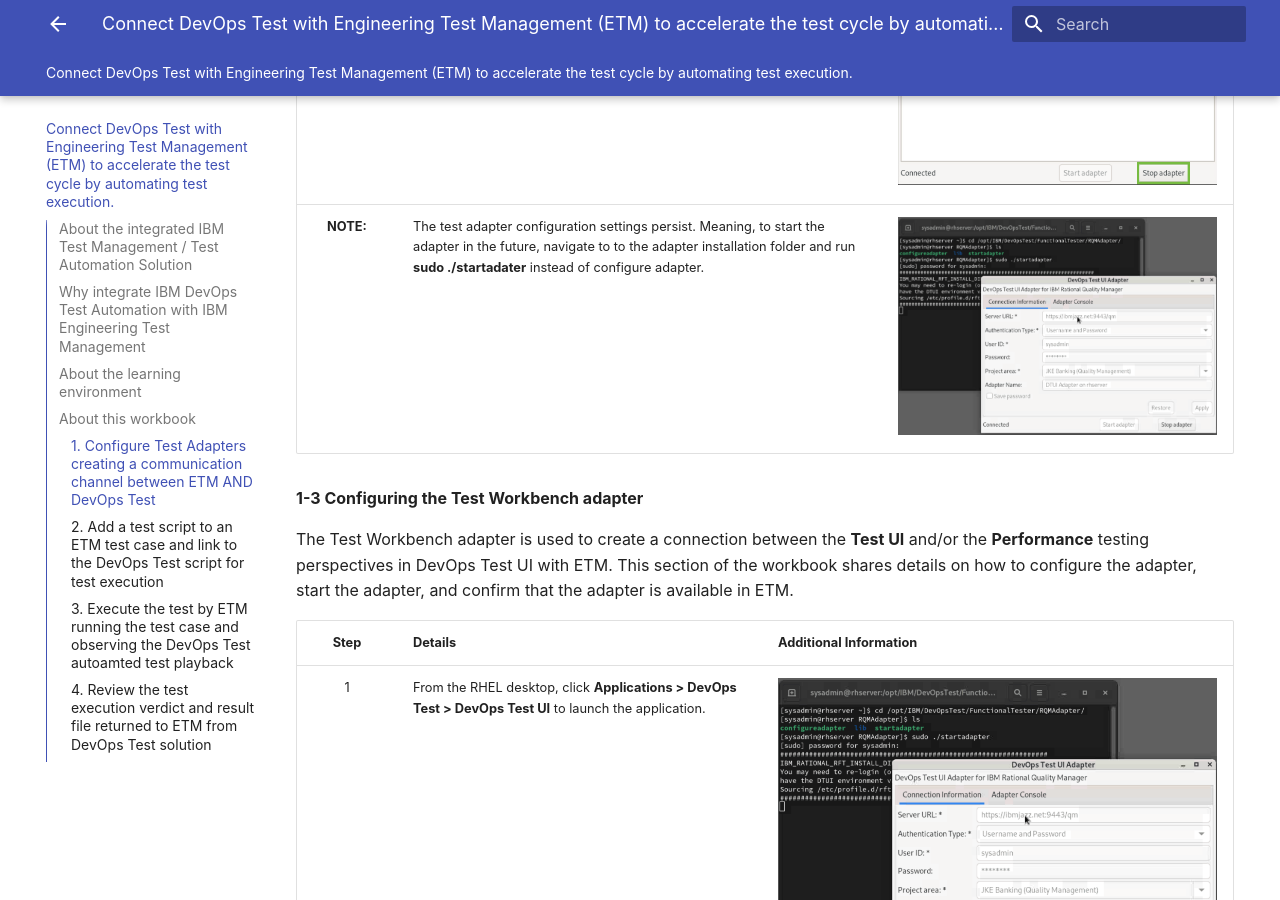
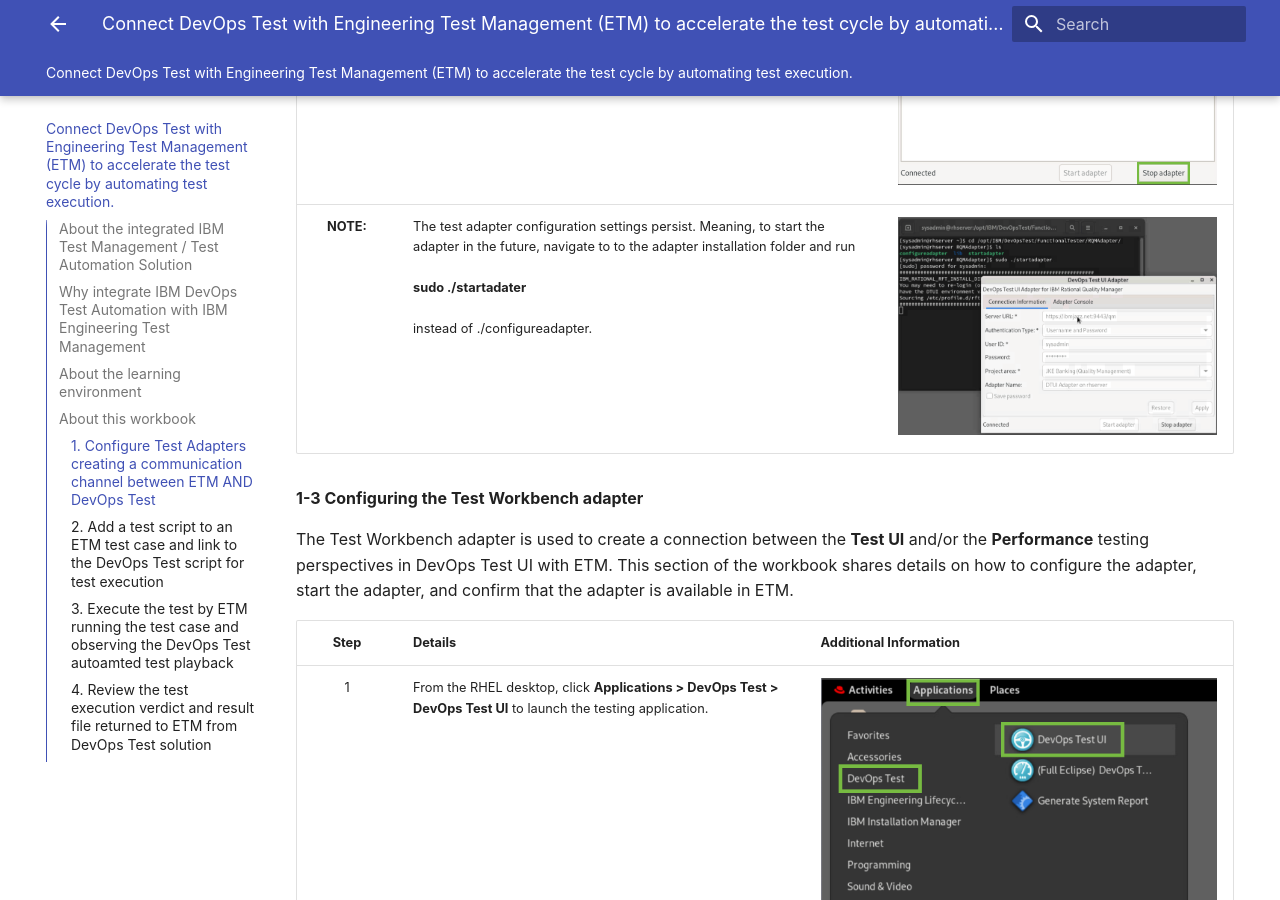
Before and after one commit to DevOpsAutomationLabs/Test_ELM, an MkDocs documentation site: the page built from docs/index.md, in a window 1280 px wide and 900 px high, scrolled down 7662 px. Built offline with MkDocs 1.6.1 and Material for MkDocs 9.7.7, drawn with Linux system fonts in a browser that asks for light colours.

Commit message:
Update index.md

```diff
--- a/docs/index.md
+++ b/docs/index.md
@@ -98,7 +98,7 @@
 | 8 | From the JKE Banking (Quality Management) project area, click **Execution** and select **Adaptor Console** from the list of options | <img src="media/t1_17.png" alt="t1_17" style="width:100%; height:auto;"> |
 | 9 | Confirm that the **DTUI Adapter on rhserver** is listed and showing as **Healthy** | <img src="media/t1_18.png" alt="t1_18" style="width:100%; height:auto;"> |
 | 10 | Return to the DevOps Test UI Adapter window on the Desktop, click **Stop adapter**, and close the adapter and terminal windows. | <img src="media/t1_19.png" alt="t1_19" style="width:100%; height:auto;"> |
-| **NOTE:** | The test adapter configuration settings persist. Meaning, to start the adapter in the future, navigate to to the adapter installation folder and run **sudo ./startadater** instead of configure adapter.| <img src="media/t1_20.png" alt="t1_20" style="width:100%; height:auto;"> |
+| **NOTE:** | The test adapter configuration settings persist. Meaning, to start the adapter in the future, navigate to to the adapter installation folder and run</br></br> **sudo ./startadater**</br></br>instead of ./configureadapter.| <img src="media/t1_20.png" alt="t1_20" style="width:100%; height:auto;"> |
 
 **1-3 Configuring the Test Workbench adapter**
 
@@ -106,7 +106,7 @@
 
 | **Step** | <div style="width:250px">**Details**</div>  | **Additional Information** |
 |:-------------:|:------------- |:------------- |
-| 1 | From the RHEL desktop, click **Applications > DevOps Test > DevOps Test UI** to launch the application. | <img src="media/t1_20.png" alt="t1_20" style="width:100%; height:auto;"> |
+| 1 | From the RHEL desktop, click **Applications > DevOps Test > DevOps Test UI** to launch the testing application. | <img src="media/t1_21.png" alt="t1_21" style="width:100%; height:auto;"> |
 
 ### 2. Add a test script to an ETM test case and link to the DevOps Test script for test execution ###
 
```
